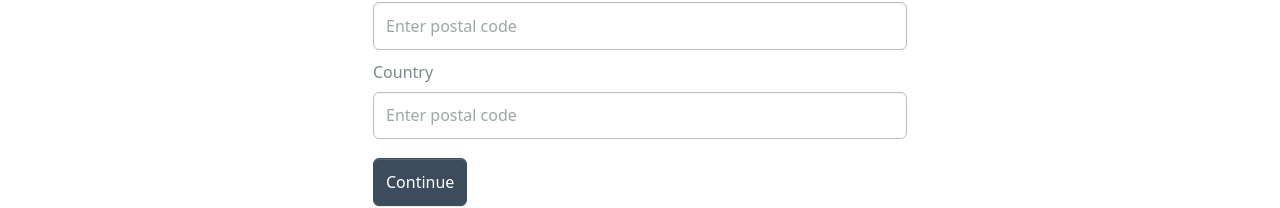
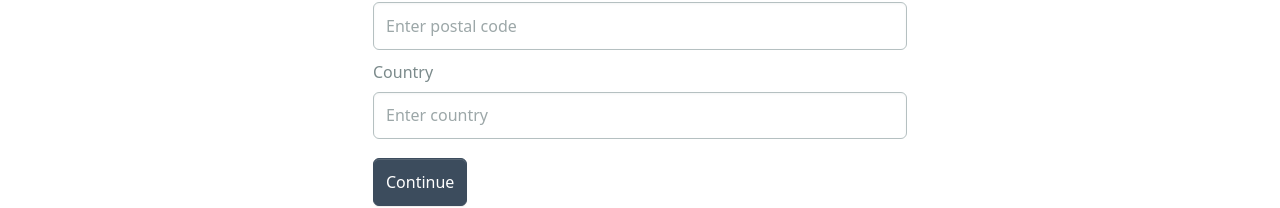
Before and after one commit to hamzabilalaydin/Proshop_eCommerce, a React (Create React App) app in the folder frontend/: page /shipping in a window 1280 px wide. Shown: the part 450-658 px from the top of the page. Built offline with nearby package versions, Linux system fonts and the light colour scheme; sample sign-in values are in the browser's storage.

Commit message:
wrong placeholder changed in ShippingScreen and admin functionality removed from getOrderById route

```diff
--- a/frontend/src/screens/ShippingScreen.jsx
+++ b/frontend/src/screens/ShippingScreen.jsx
@@ -63,7 +63,7 @@ const ShippingScreen = () => {
           <Form.Label>Country</Form.Label>
           <Form.Control
             type="text"
-            placeholder="Enter postal code"
+            placeholder="Enter country"
             value={country}
             onChange={(e) => setCountry(e.target.value)}
           ></Form.Control>
```
Also changed, not shown: 1 other file (tests, documents, lock files or other folders).
